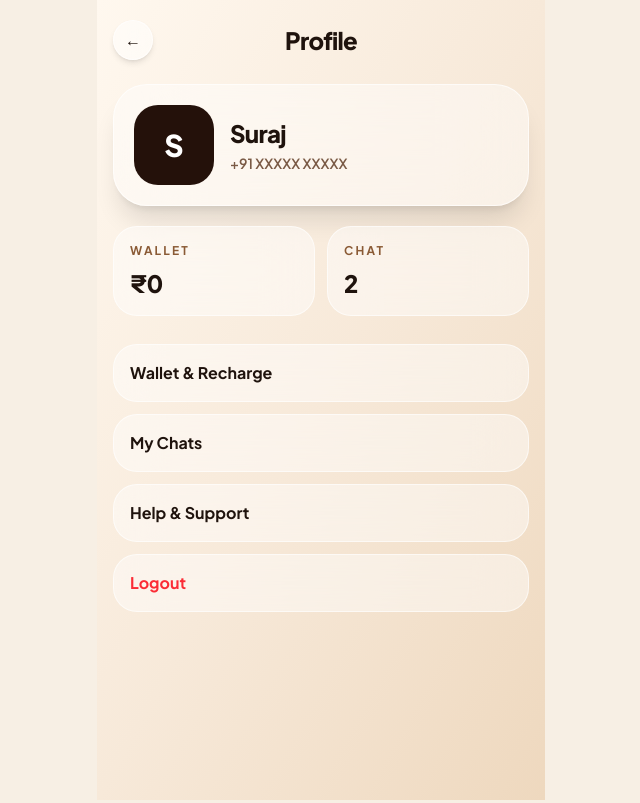
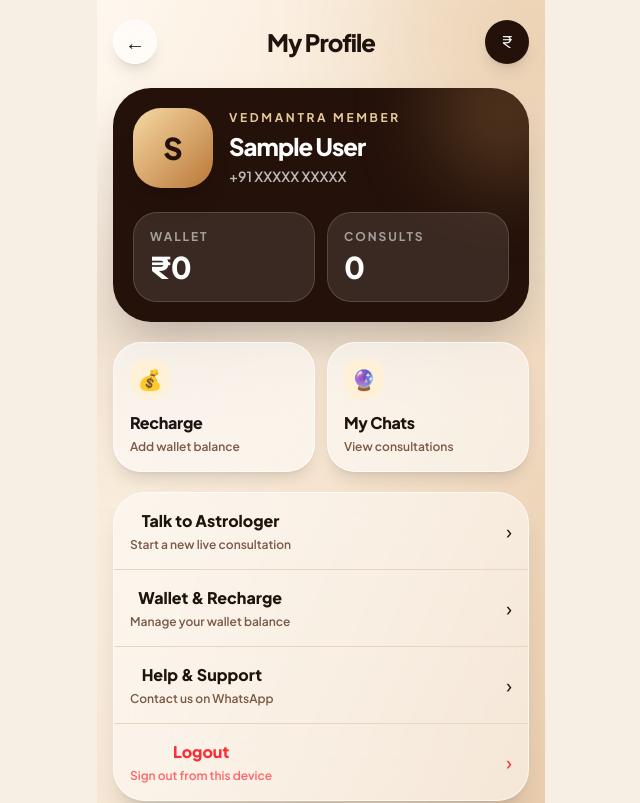
Before and after one commit to crystaluxe/vedmantra, a Next.js app: page /profile in a window 1280 px wide. Shown: the top 803 px of the page, without its empty margins (319-959 px from the left). Built offline with nearby package versions, Linux system fonts and the light colour scheme; no server answers; sample sign-in values are in the browser's storage.

Commit message:
Profile page redesign, premium login UI, wallet fixes and OTP improvements

```diff
--- a/src/app/profile/page.js
+++ b/src/app/profile/page.js
@@ -1,82 +1,238 @@
-import { prisma } from "@/lib/prisma";
+"use client";
+
+import { useEffect, useState } from "react";
+import { useRouter } from "next/navigation";
 
 export default function ProfilePage() {
+  const router = useRouter();
+
+  const [user, setUser] = useState(null);
+  const [walletBalance, setWalletBalance] = useState(0);
+  const [chatCount, setChatCount] = useState(0);
+
+  useEffect(() => {
+    const storedUser = localStorage.getItem("astro-user");
+
+    if (!storedUser) {
+      router.push("/login");
+      return;
+    }
+
+    const parsedUser = JSON.parse(storedUser);
+    setUser(parsedUser);
+
+    if (parsedUser?.id) {
+      fetchWallet(parsedUser.id);
+      fetchChats(parsedUser.id);
+    }
+  }, [router]);
+
+  async function fetchWallet(userId) {
+    try {
+      const res = await fetch(`/api/wallet/get?userId=${userId}`);
+      const data = await res.json();
+
+      if (data?.success && data?.wallet) {
+        setWalletBalance(data.wallet.balance || 0);
+      }
+    } catch (error) {
+      console.error("Wallet fetch failed:", error);
+    }
+  }
+
+  async function fetchChats(userId) {
+    try {
+      const res = await fetch(`/api/chat?userId=${userId}`);
+      const data = await res.json();
+
+      if (data?.success && Array.isArray(data.chats)) {
+        setChatCount(data.chats.length);
+      }
+    } catch (error) {
+      console.error("Chat fetch failed:", error);
+    }
+  }
+
+  function handleLogout() {
+    localStorage.removeItem("astro-user");
+    router.push("/login");
+  }
+
+  const name = user?.name || "Vedmantra User";
+  const phone = user?.phone || "+91 XXXXX XXXXX";
+  const firstLetter = name?.charAt(0)?.toUpperCase() || "V";
+
   return (
     <main
       className="min-h-screen bg-[#F7EFE4] text-[#1F130D]"
       style={{ fontFamily: "Plus Jakarta Sans, sans-serif" }}
     >
-      <div className="max-w-md mx-auto min-h-screen bg-gradient-to-br from-[#FFF8EF] via-[#F7E9D9] to-[#EED8BE] px-4 pt-5">
-        <div className="flex items-center justify-between mb-6">
-          <a
-            href="/"
-            className="w-10 h-10 rounded-full bg-white/50 backdrop-blur-xl border border-white/60 flex items-center justify-center shadow-md"
+      <div className="max-w-md mx-auto min-h-screen relative overflow-hidden bg-gradient-to-br from-[#FFF8EF] via-[#F5E4CF] to-[#E7C8A6] px-4 pt-5 pb-8">
+        <div className="absolute -top-24 -right-24 w-64 h-64 bg-[#C58A45]/20 rounded-full blur-3xl" />
+        <div className="absolute top-52 -left-24 w-56 h-56 bg-[#8B4513]/10 rounded-full blur-3xl" />
+
+        <div className="relative z-10 flex items-center justify-between mb-6">
+          <button
+            onClick={() => router.push("/")}
+            className="w-11 h-11 rounded-full bg-white/55 backdrop-blur-xl border border-white/70 flex items-center justify-center shadow-lg text-xl"
           >
             ←
-          </a>
+          </button>
 
-          <h1 className="text-2xl font-extrabold tracking-[-0.03em]">
-            Profile
+          <h1 className="text-2xl font-extrabold tracking-[-0.04em]">
+            My Profile
           </h1>
 
-          <div className="w-10" />
+          <button
+            onClick={() => router.push("/wallet")}
+            className="w-11 h-11 rounded-full bg-[#24110A] text-white flex items-center justify-center shadow-lg"
+          >
+            ₹
+          </button>
         </div>
 
-        <div className="bg-white/45 backdrop-blur-2xl rounded-[34px] p-5 shadow-xl border border-white/65">
-          <div className="flex items-center gap-4">
-            <div className="w-20 h-20 rounded-3xl bg-[#24110A] text-white flex items-center justify-center text-3xl font-extrabold">
-              S
+        <div className="relative z-10 bg-[#24110A] text-white rounded-[38px] p-5 shadow-2xl overflow-hidden">
+          <div className="absolute -right-12 -top-12 w-36 h-36 bg-[#D9A45D]/25 rounded-full blur-2xl" />
+
+          <div className="relative flex items-center gap-4">
+            <div className="w-20 h-20 rounded-[28px] bg-gradient-to-br from-[#F7D9A4] to-[#B97835] text-[#24110A] flex items-center justify-center text-3xl font-black shadow-xl">
+              {firstLetter}
             </div>
 
-            <div>
-              <h2 className="text-2xl font-extrabold tracking-[-0.03em]">
-                Suraj
+            <div className="flex-1">
+              <p className="text-xs uppercase tracking-[0.22em] text-[#E6C99A] font-bold">
+                Vedmantra Member
+              </p>
+
+              <h2 className="text-2xl font-black tracking-[-0.04em] mt-1">
+                {name}
               </h2>
 
-              <p className="text-sm text-[#7A5A45] font-semibold mt-1">
-                +91 XXXXX XXXXX
+              <p className="text-sm text-white/70 font-semibold mt-1">
+                {phone}
               </p>
+            </div>
+          </div>
+
+          <div className="relative grid grid-cols-2 gap-3 mt-6">
+            <div className="bg-white/10 border border-white/15 rounded-3xl p-4">
+              <p className="text-xs text-white/55 font-bold uppercase tracking-[0.16em]">
+                Wallet
+              </p>
+              <p className="text-3xl font-black mt-1">₹{walletBalance}</p>
+            </div>
+
+            <div className="bg-white/10 border border-white/15 rounded-3xl p-4">
+              <p className="text-xs text-white/55 font-bold uppercase tracking-[0.16em]">
+                Consults
+              </p>
+              <p className="text-3xl font-black mt-1">{chatCount}</p>
             </div>
           </div>
         </div>
 
-        <div className="grid grid-cols-2 gap-3 mt-5">
-          <div className="bg-white/45 backdrop-blur-xl border border-white/60 rounded-3xl p-4">
-            <p className="text-xs text-[#8A5A35] font-bold uppercase tracking-[0.18em]">
-              Wallet
+        <div className="relative z-10 grid grid-cols-2 gap-3 mt-5">
+          <button
+            onClick={() => router.push("/wallet")}
+            className="rounded-[28px] p-4 bg-white/55 backdrop-blur-xl border border-white/70 shadow-lg text-left"
+          >
+            <div className="w-10 h-10 rounded-2xl bg-[#FFF0D8] flex items-center justify-center text-xl mb-3">
+              💰
+            </div>
+            <p className="font-black tracking-[-0.02em]">Recharge</p>
+            <p className="text-xs text-[#7A5A45] font-semibold mt-1">
+              Add wallet balance
             </p>
-            <p className="text-2xl font-extrabold mt-2">₹0</p>
-          </div>
+          </button>
 
-          <div className="bg-white/45 backdrop-blur-xl border border-white/60 rounded-3xl p-4">
-            <p className="text-xs text-[#8A5A35] font-bold uppercase tracking-[0.18em]">
-              Chat
+          <button
+            onClick={() => router.push("/chat")}
+            className="rounded-[28px] p-4 bg-white/55 backdrop-blur-xl border border-white/70 shadow-lg text-left"
+          >
+            <div className="w-10 h-10 rounded-2xl bg-[#FFF0D8] flex items-center justify-center text-xl mb-3">
+              🔮
+            </div>
+            <p className="font-black tracking-[-0.02em]">My Chats</p>
+            <p className="text-xs text-[#7A5A45] font-semibold mt-1">
+              View consultations
             </p>
-            <p className="text-2xl font-extrabold mt-2">2</p>
-          </div>
+          </button>
         </div>
 
-        <div className="mt-7 space-y-3">
-          <a
-            href="/wallet"
-            className="block bg-white/45 backdrop-blur-xl border border-white/60 rounded-3xl p-4 font-bold"
+        <div className="relative z-10 mt-5 rounded-[32px] bg-white/50 backdrop-blur-xl border border-white/70 shadow-xl overflow-hidden">
+          <button
+            onClick={() => router.push("/chat")}
+            className="w-full flex items-center justify-between p-4 border-b border-[#E8D5BF]"
           >
-            Wallet & Recharge
-          </a>
+            <div>
+              <p className="font-black">Talk to Astrologer</p>
+              <p className="text-xs text-[#7A5A45] font-semibold mt-1">
+                Start a new live consultation
+              </p>
+            </div>
+            <span className="text-xl">›</span>
+          </button>
 
-          <a
-            href="/chat"
-            className="block bg-white/45 backdrop-blur-xl border border-white/60 rounded-3xl p-4 font-bold"
+          <button
+            onClick={() => router.push("/wallet")}
+            className="w-full flex items-center justify-between p-4 border-b border-[#E8D5BF]"
           >
-            My Chats
-          </a>
+            <div>
+              <p className="font-black">Wallet & Recharge</p>
+              <p className="text-xs text-[#7A5A45] font-semibold mt-1">
+                Manage your wallet balance
+              </p>
+            </div>
+            <span className="text-xl">›</span>
+          </button>
 
-          <div className="bg-white/45 backdrop-blur-xl border border-white/60 rounded-3xl p-4 font-bold">
-            Help & Support
-          </div>
+          <button
+            onClick={() =>
+              window.open(
+                "https://wa.me/919999999999?text=Hi%20Vedmantra%20Support",
+                "_blank"
+              )
+            }
+            className="w-full flex items-center justify-between p-4 border-b border-[#E8D5BF]"
+          >
+            <div>
+              <p className="font-black">Help & Support</p>
+              <p className="text-xs text-[#7A5A45] font-semibold mt-1">
+                Contact us on WhatsApp
+              </p>
+            </div>
+            <span className="text-xl">›</span>
+          </button>
 
-          <div className="bg-white/45 backdrop-blur-xl border border-white/60 rounded-3xl p-4 font-bold text-red-500">
-            Logout
+          <button
+            onClick={handleLogout}
+            className="w-full flex items-center justify-between p-4 text-red-500"
+          >
+            <div>
+              <p className="font-black">Logout</p>
+              <p className="text-xs text-red-400 font-semibold mt-1">
+                Sign out from this device
+              </p>
+            </div>
+            <span className="text-xl">›</span>
+          </button>
+        </div>
+
+        <div className="relative z-10 mt-6 rounded-[30px] bg-[#FFF8EF]/60 border border-white/70 p-4 shadow-lg">
+          <p className="text-xs uppercase tracking-[0.2em] text-[#8A5A35] font-black">
+            Account Status
+          </p>
+          <div className="flex items-center justify-between mt-3">
+            <div>
+              <p className="font-black">Active User</p>
+              <p className="text-xs text-[#7A5A45] font-semibold mt-1">
+                Your account is ready for live astrology consultations.
+              </p>
+            </div>
+
+            <div className="px-3 py-1 rounded-full bg-green-100 text-green-700 text-xs font-black">
+              Active
+            </div>
           </div>
         </div>
       </div>
```
Also changed, not shown: src/app/login/page.js (+58 -43 lines).
